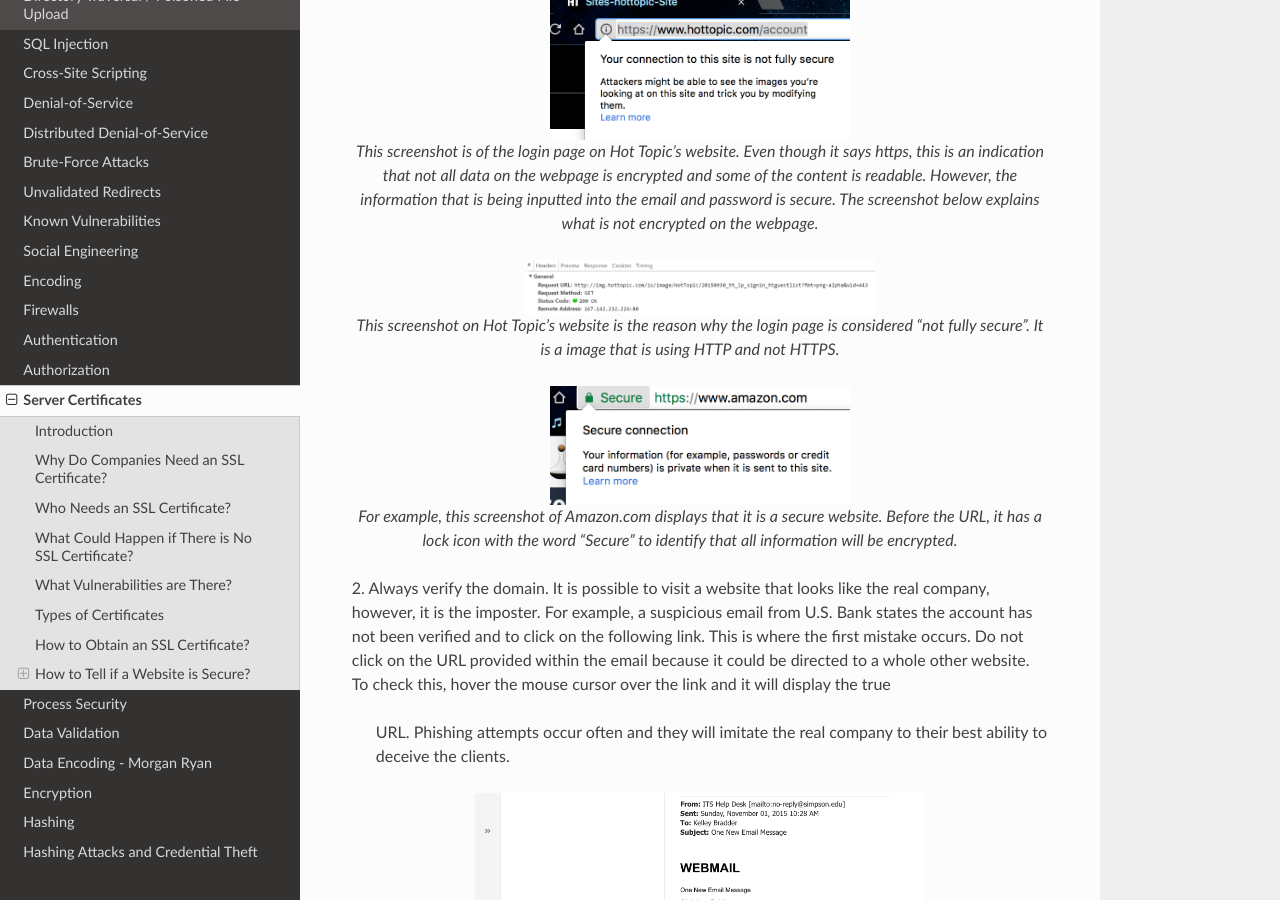
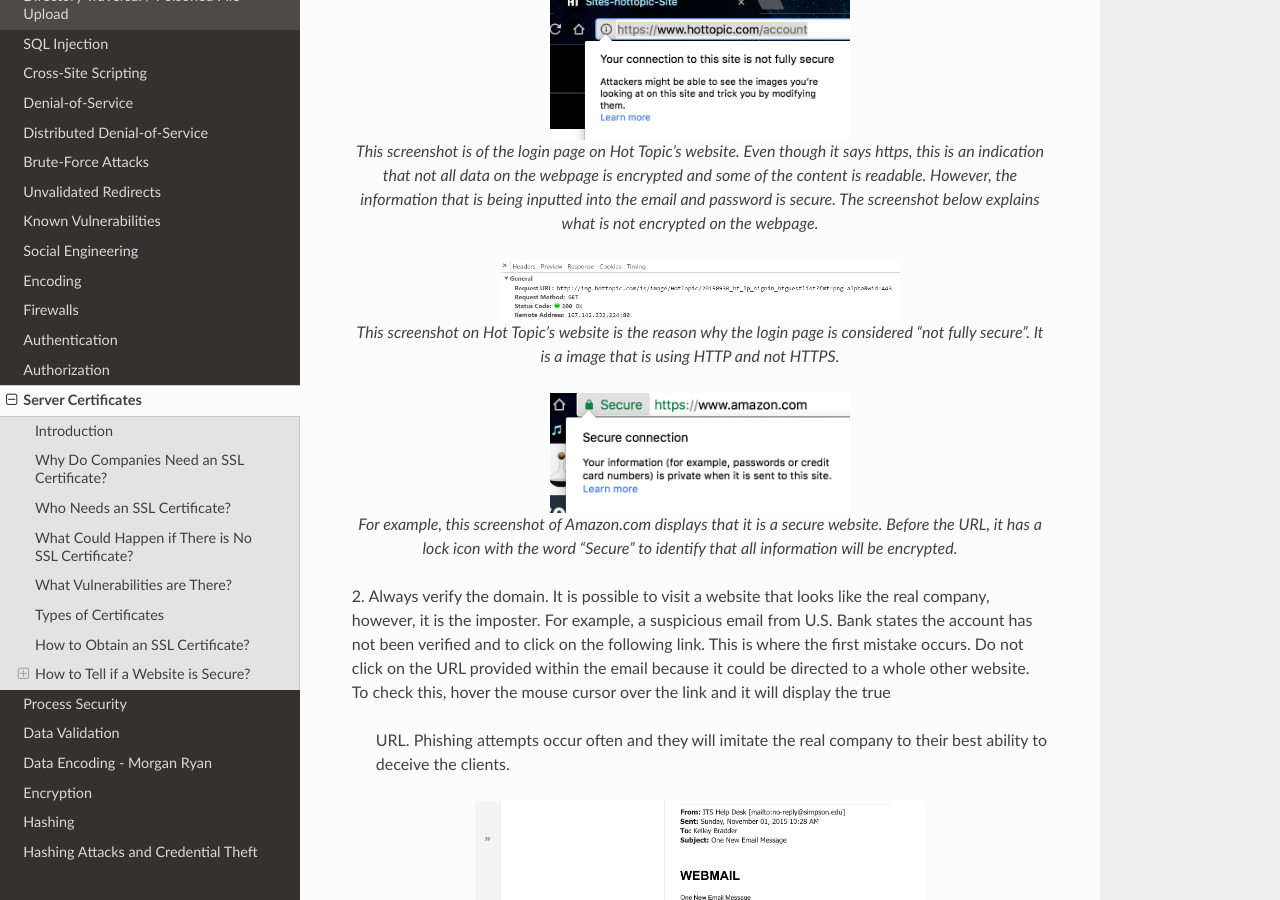
Before and after one commit to pvcraven/2017_web_security, a Sphinx documentation site: the page built from source/server_certificates/server_certificates.rst, in a window 1280 px wide and 900 px high, scrolled down 2477 px. Built offline with Sphinx 7.4.7 and the Read the Docs theme 2.0.0, drawn with Linux system fonts in a browser that asks for light colours.

Commit message:
more revisions

```diff
--- a/source/server_certificates/server_certificates.rst
+++ b/source/server_certificates/server_certificates.rst
@@ -113,7 +113,7 @@
 
 .. figure:: httpImage.png
 		:align: center
-		:width: 350px
+		:width: 400px
 		:alt: Hot Topic http image
 
 		This screenshot on Hot Topic's website is the reason why the login page
@@ -138,7 +138,7 @@
  URL. Phishing attempts occur often and they will imitate the real company to
  their best ability to deceive the clients.
 
-.. figure:: spamEmail.png
+.. figure:: fakeEmail.png
 		:align: center
 		:width: 450px
 		:alt: Fake Password Reset
@@ -158,7 +158,7 @@
 
 .. figure:: SSLexpired.png
 		:align: center
-		:width: 400px
+		:width: 500px
 		:alt: SSL Certificate Expired
 
 		If a SSL certificate expires the end users will be greeted by this
```
Also changed, not shown: source/server_certificates/fakeEmail.png (renamed from source/server_certificates/spamEmail.png).
